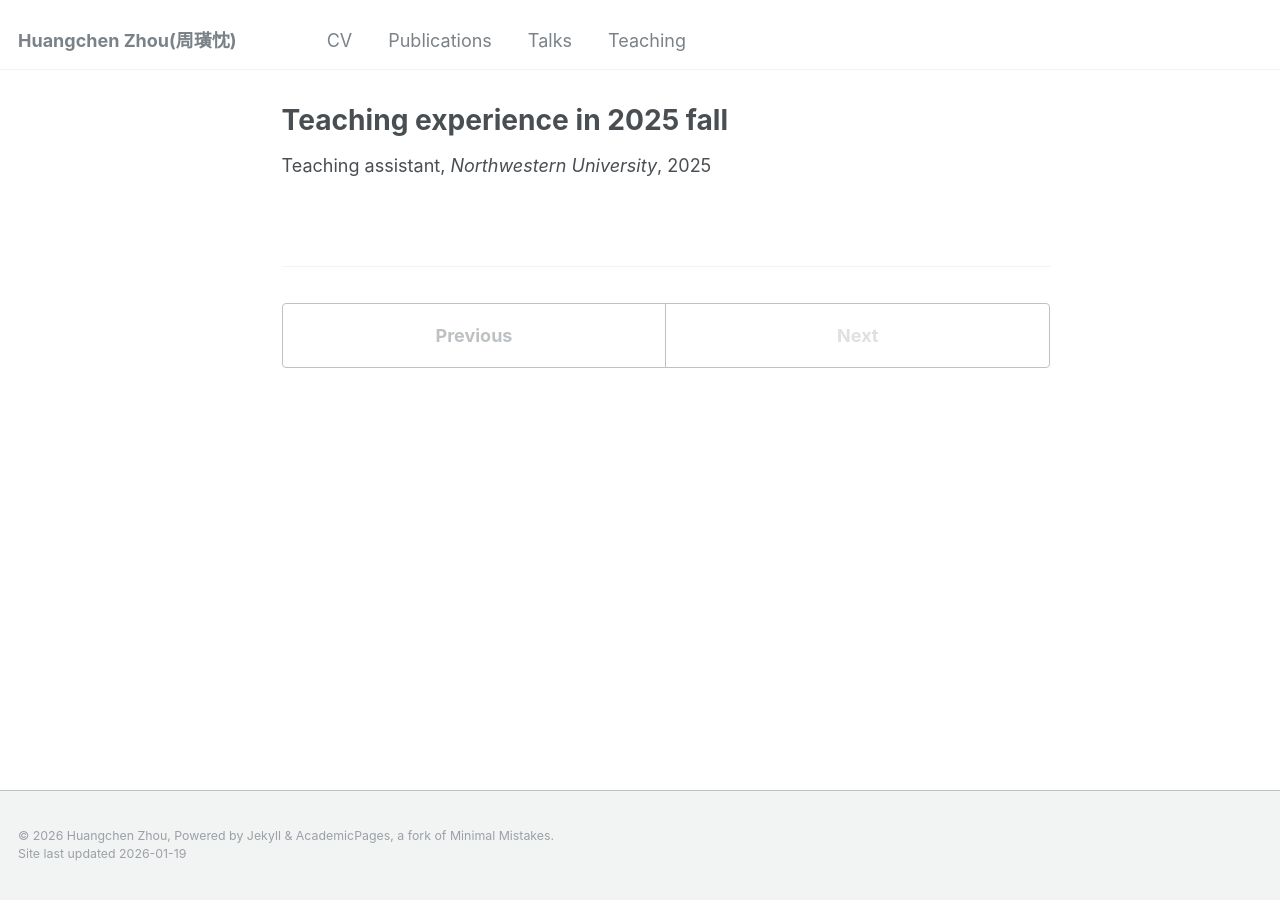
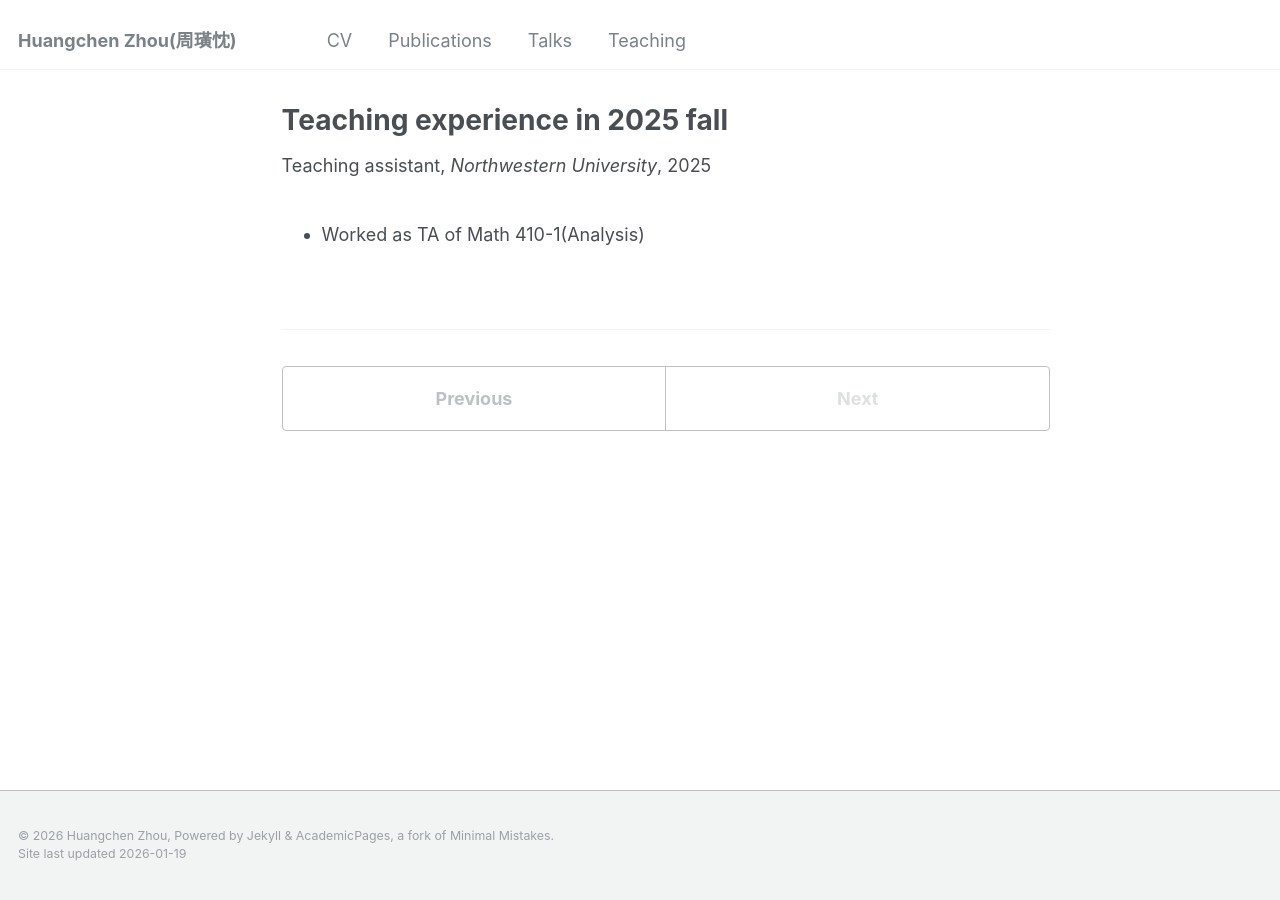
Before and after one commit to zhc515/zhc515.github.io, a Jekyll site: the page built from _teaching/2025-fall-teaching-1.md, in a window 1280 px wide. Built offline with Jekyll 4.4.1, drawn with Linux system fonts in a browser that asks for light colours.

Commit message:
Update 2025-fall-teaching-1.md

```diff
--- a/_teaching/2025-fall-teaching-1.md
+++ b/_teaching/2025-fall-teaching-1.md
@@ -7,3 +7,5 @@ venue: "Northwestern University"
 date: Sep 2025- Dec 2025
 location: "Evanston, US"
 ---
+
+- Worked as TA of Math 410-1(Analysis)
```
